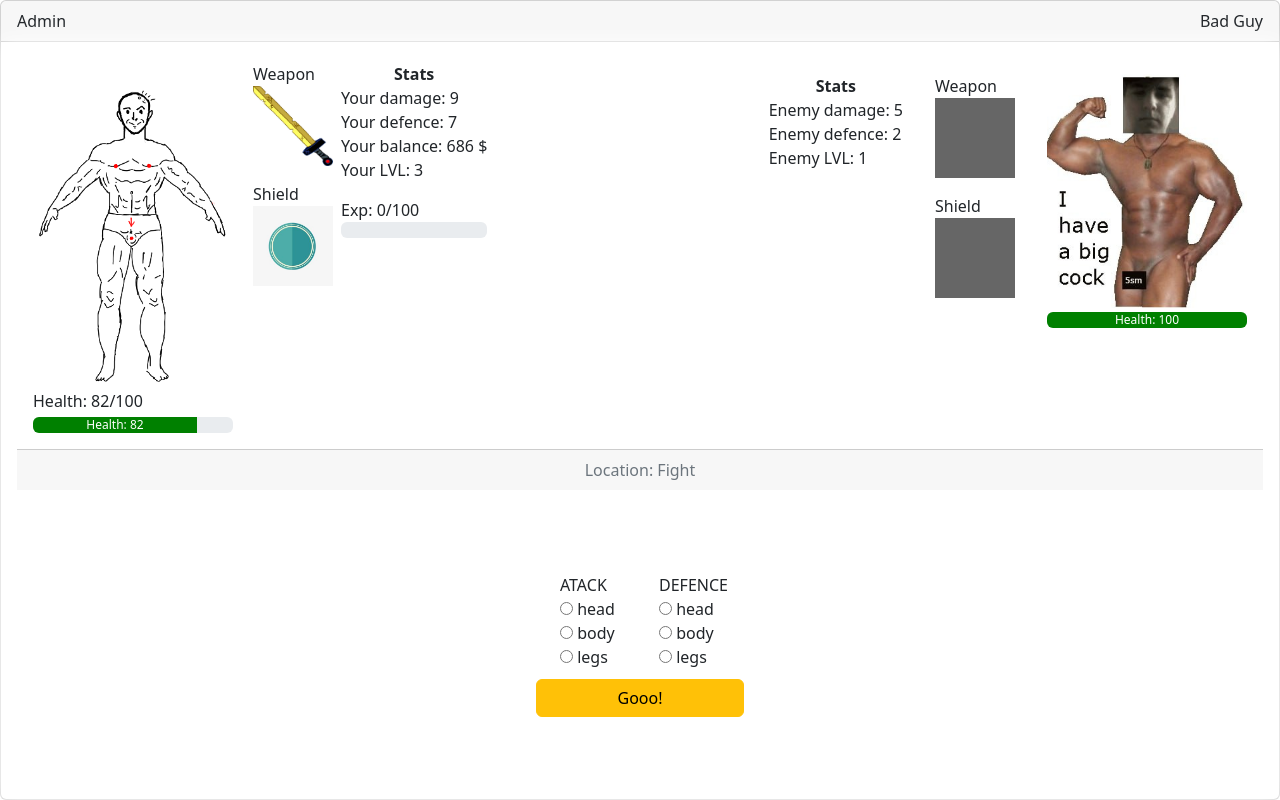
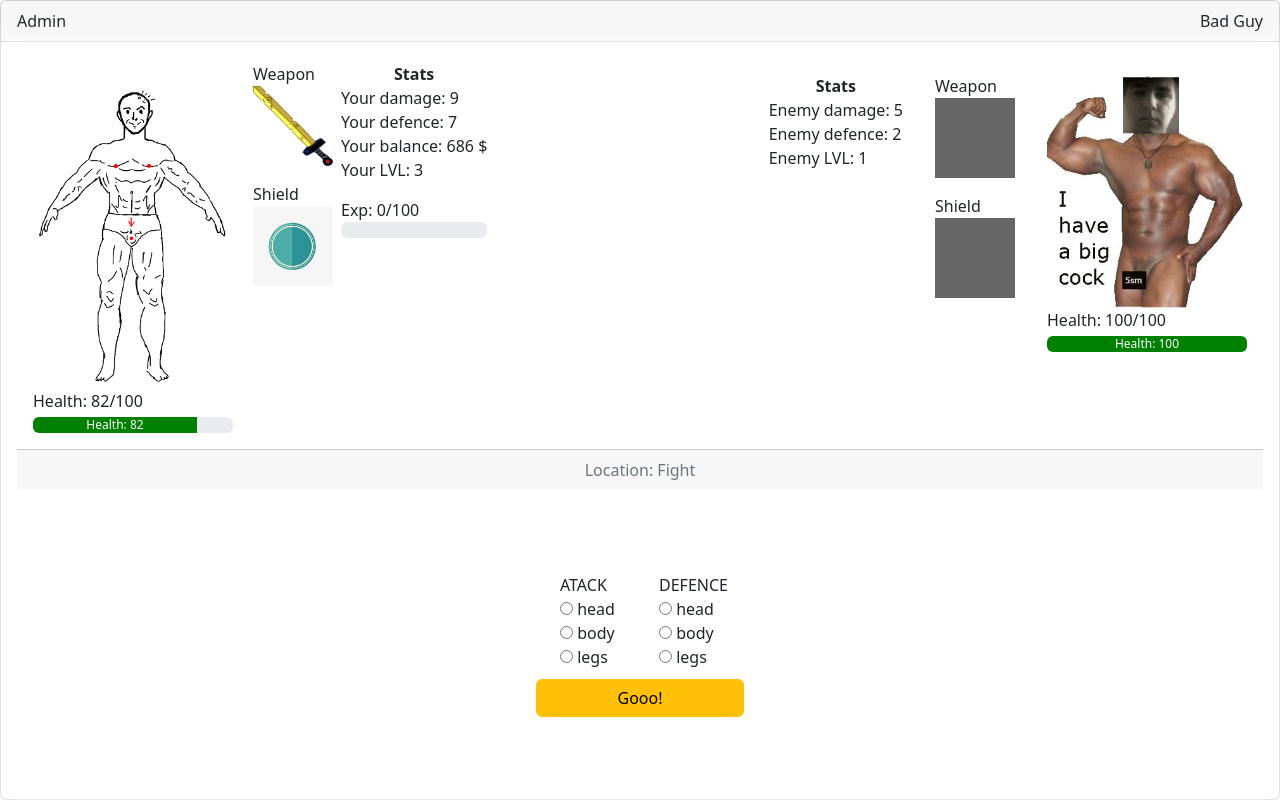
Before and after one commit to serhio-sys/Dungeon_Game, a Django app: page /game/dungeon_go/fight/1 in a window 1280 px wide. Run offline with Django 4.2, Linux system fonts and the light colour scheme; a user stored in the database is signed in; data comes from the database, SQL or seed files in the repository.

Commit message:
DUNGEON_GAME_11

```diff
--- a/templates/BK/fight.html
+++ b/templates/BK/fight.html
@@ -198,6 +198,7 @@
                     <div class="d-flex flex-row-reverse w-100 up">
                         <div class='user_model  d-flex flex-column align-items-between'>
                             <div class="img_user"><img src="{{enemy.img.url}}" class="w-100 h-100" /></div>
+                            <span>Health: {{enemy.health}}/100</span>
                             <div class="progress mt-1">
                                 <div class="progress-bar bg_pr" role="progressbar" style="width: {{enemy.health}}%" aria-valuenow="{{enemy.health}}" aria-valuemin="0" aria-valuemax="100">Health: {{enemy.health}}</div>
                         </div>
```
